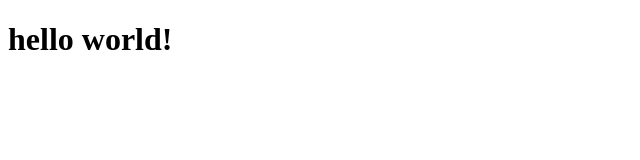
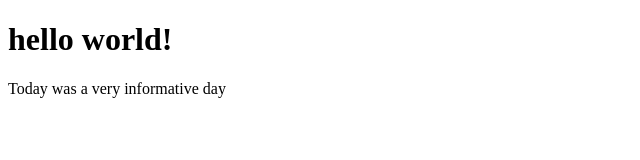
Before and after one commit to Tima-S9/projectSD25, a plain HTML site: page project1.html in a window 1280 px wide. Shown: the whole page, without its empty margins (0-640 px from the left). Drawn offline with Linux system fonts and the light colour scheme.

Commit message:
added paragraph

```diff
--- a/project1.html
+++ b/project1.html
@@ -8,5 +8,6 @@
 <body>
     <h1> hello world!
     </h1>
+    <p> Today was a very informative day</p>
 </body>
 </html>
```
